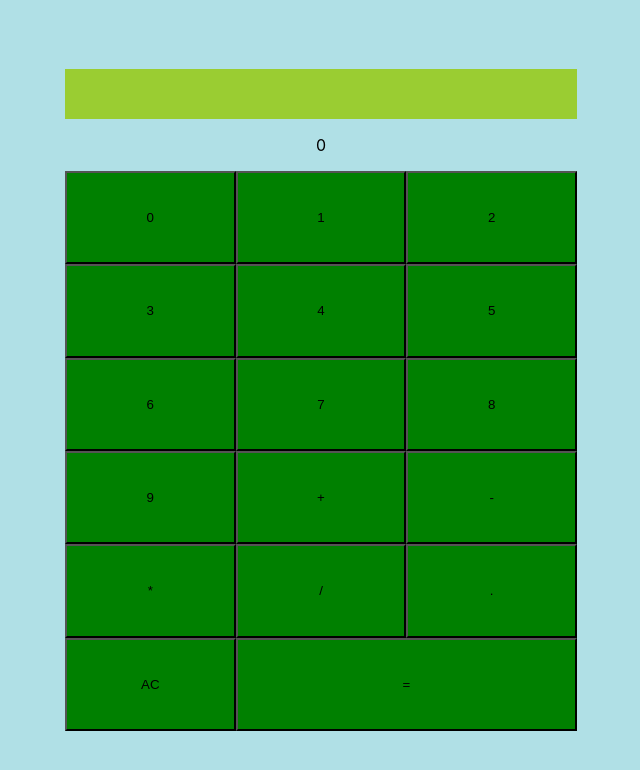
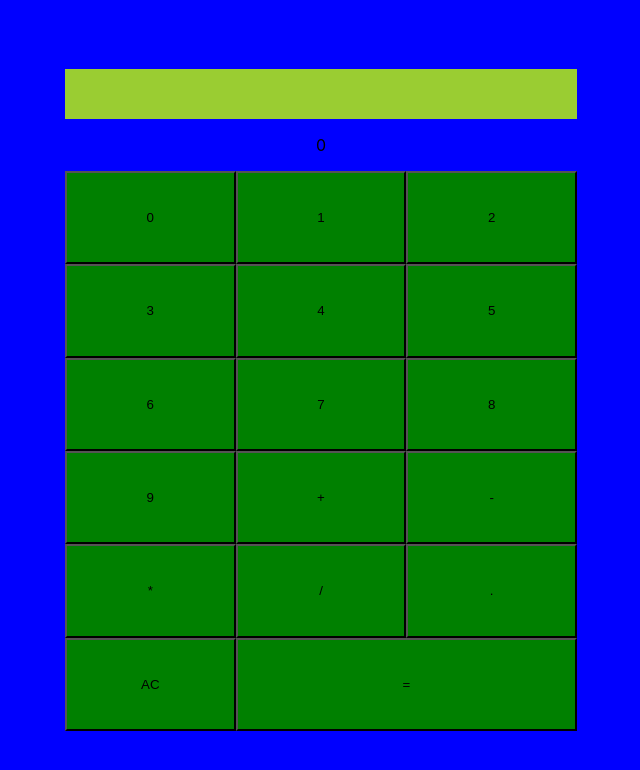
Before and after one commit to Titi-layo/Calculator, a React (Create React App) app: page / in a window 1280 px wide. Shown: the top 770 px of the page, without its empty margins (319-959 px from the left). Built offline with nearby package versions, Linux system fonts and the light colour scheme.

Commit message:
changed wrapper color to blue

```diff
--- a/src/App.css
+++ b/src/App.css
@@ -7,7 +7,7 @@
 	flex-direction: column;
 	justify-content: center;
 	align-items: center;
-	background-color: powderblue;
+	background-color: blue;
 	height: 100vh;
 }
 
```
